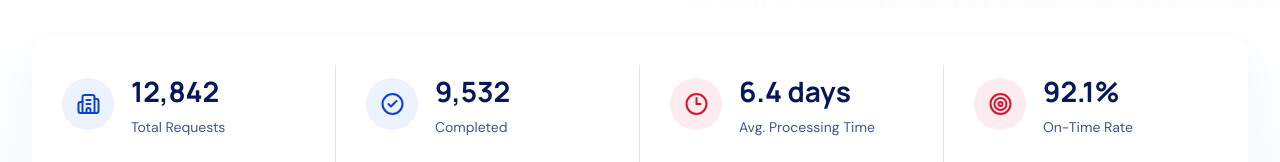
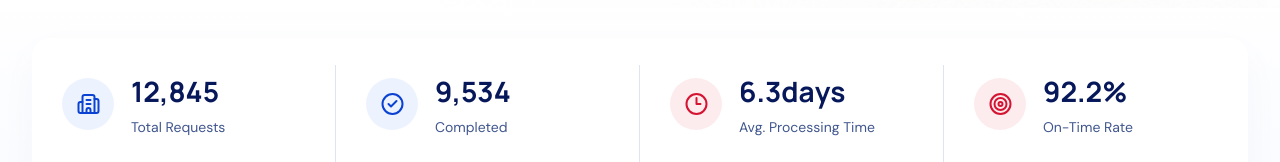
Before and after one commit to anaj00/better-gov, a React (Vite) app: page / in a window 1280 px wide. Shown: the part 780-942 px from the top of the page. Built offline with nearby package versions, Linux system fonts and the light colour scheme.

Commit message:
feat: enhance AnimatedValue component with odometer effect and add styles for animation

```diff
--- a/src/pages/Home.tsx
+++ b/src/pages/Home.tsx
@@ -55,6 +55,8 @@ function AnimatedValue(
   { value, down = false }: { value: string; down?: boolean },
 ) {
   const [display, setDisplay] = useState("0");
+  const [changing, setChanging] = useState(false);
+  const [previousDigit, setPreviousDigit] = useState("0");
   useEffect(() => {
     const match = value.match(/^([\d,.]+)(.*)$/);
     if (
@@ -69,23 +71,75 @@ function AnimatedValue(
     const initial = target * (down ? 1.12 : .86);
     const start = performance.now();
     let frame = 0;
+    let interval = 0;
+    let highlightTimer = 0;
+    const format = (number: number) =>
+      `${
+        number.toLocaleString("en-US", {
+          minimumFractionDigits: decimals,
+          maximumFractionDigits: decimals,
+        })
+      }${suffix}`;
     const tick = (now: number) => {
       const progress = Math.min((now - start) / 1100, 1);
       const eased = 1 - Math.pow(1 - progress, 3);
-      setDisplay(
-        `${
-          (initial + (target - initial) * eased).toLocaleString("en-US", {
-            minimumFractionDigits: decimals,
-            maximumFractionDigits: decimals,
-          })
-        }${suffix}`,
-      );
-      if (progress < 1) frame = requestAnimationFrame(tick);
+      setDisplay(format(initial + (target - initial) * eased));
+      if (progress < 1) {
+        frame = requestAnimationFrame(tick);
+      } else {
+        let current = target;
+        let currentText = format(target);
+        const step = target >= 1000
+          ? Math.max(1, Math.round(target * .0002))
+          : .1;
+        interval = window.setInterval(() => {
+          const oldDigit = [...currentText].reverse().find((character) =>
+            /\d/.test(character)
+          ) || "0";
+          current += down ? -step : step;
+          if (suffix.includes("%")) {
+            current = Math.min(current, 99.9);
+          }
+          if (down) {
+            current = Math.max(current, .1);
+          }
+          currentText = format(current);
+          setPreviousDigit(oldDigit);
+          setDisplay(currentText);
+          setChanging(true);
+          clearTimeout(highlightTimer);
+          highlightTimer = window.setTimeout(() =>
+            setChanging(false), 650);
+        }, 2500);
+      }
     };
     frame = requestAnimationFrame(tick);
-    return () => cancelAnimationFrame(frame);
+    return () => {
+      cancelAnimationFrame(frame);
+      clearInterval(interval);
+      clearTimeout(highlightTimer);
+    };
   }, [value, down]);
-  return <>{display}</>;
+  let finalDigitIndex = -1;
+  [...display].forEach((character, index) => {
+    if (/\d/.test(character)) finalDigitIndex = index;
+  });
+  return (
+    <span className="stat-number" aria-live="polite">
+      {[...display].map((character, index) =>
+        changing && index === finalDigitIndex
+          ? (
+            <span className="odometer-window" key={`${display}-${index}`}>
+              <span className="odometer-track">
+                <span>{previousDigit}</span>
+                <span>{character}</span>
+              </span>
+            </span>
+          )
+          : <span key={`${index}-${character}`}>{character}</span>
+      )}
+    </span>
+  );
 }
 
 export default function Home() {
--- a/src/styles.css
+++ b/src/styles.css
@@ -3717,6 +3717,36 @@ footer {
   font-size: 28px;
   color: #07185a;
 }
+.stat-number {
+  display: inline-flex;
+  align-items: baseline;
+}
+.odometer-window {
+  display: inline-block;
+  height: 1em;
+  line-height: 1em;
+  overflow: hidden;
+  vertical-align: bottom;
+}
+.odometer-track {
+  display: flex;
+  flex-direction: column;
+  line-height: 1em;
+  animation: odometer-roll 0.55s cubic-bezier(0.2, 0.75, 0.25, 1) forwards;
+}
+.odometer-track > span {
+  display: block;
+  height: 1em;
+  line-height: 1em;
+}
+@keyframes odometer-roll {
+  from {
+    transform: translateY(0);
+  }
+  to {
+    transform: translateY(-1em);
+  }
+}
 .stat-main p {
   margin: 0;
   color: #40568e;
```
Also changed, not shown: vercel.json (added).
